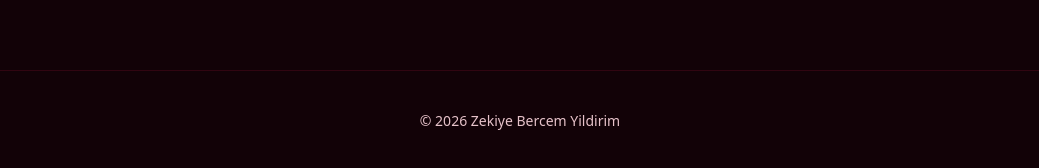
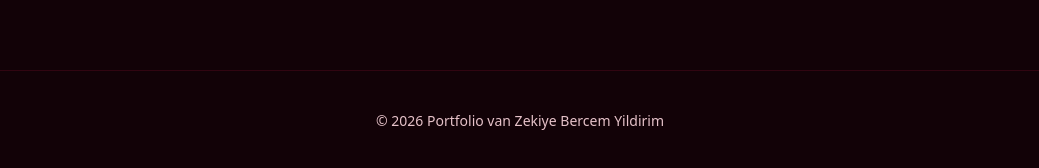
Before and after one commit to bercem0/bercem0.github.io, a Next.js app: page / in a window 1280 px wide. Shown: the part 8638-8806 px from the top of the page, without its empty margins (120-1159 px from the left). Built offline with nearby package versions, Linux system fonts and the light colour scheme.

Commit message:
fix: resolve footer not visible due to z-index layering

```diff
--- a/app/layout.tsx
+++ b/app/layout.tsx
@@ -49,9 +49,9 @@ export default function RootLayout({
           <div className="max-w-6xl mx-auto px-6">{children}</div>
         </main>
 
-        <footer className="border-t border-[#b0123a]/20 bg-[#120207] text-center py-10">
+        <footer className="relative z-20 border-t border-[#b0123a]/20 bg-[#120207] text-center py-10">
           <p className="text-sm text-[#e6c2c9]">
-            © {new Date().getFullYear()} Zekiye Bercem Yildirim
+            © {new Date().getFullYear()} Portfolio van Zekiye Bercem Yildirim
           </p>
         </footer>
 
```
